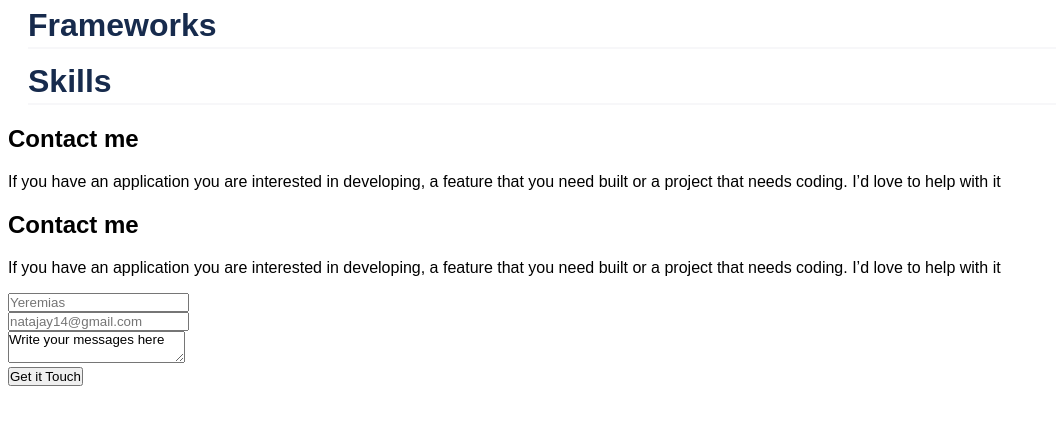
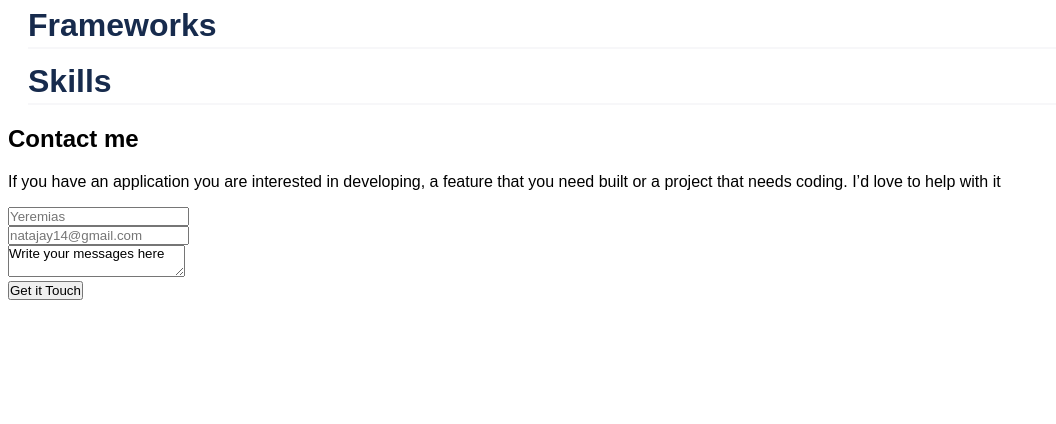
Before and after one commit to michaelasong/portfolio, a website: page index.html in a window 1280 px wide. Shown: the part 6017-6441 px from the top of the page, without its empty margins (0-1056 px from the left). After the commit the page ends 6359 px from the top, so only its background shows below. Drawn offline with Linux system fonts and the light colour scheme.

Commit message:
update: fix webhint

```diff
--- a/index.html
+++ b/index.html
@@ -204,15 +204,6 @@
     </ul>
   </div>
 
-  <footer class="footer">
-    <div class="contact-me">
-        <h2>Contact me</h2>
-        <p>
-            If you have an application you are interested in developing, a feature that you need built or a project that needs coding. I’d love to help with it
-        </p>
-    </div>
-
-
     <footer class="footer">
       <div class="contact-me">
           <h2>Contact me</h2>
@@ -225,7 +216,7 @@
           <form class="message-form" action="https://formspree.io/f/{form_id}" method="post">
              <ul>
                   <li class="input-li">
-                      <input type="text" name="text" id="text-input"  placeholder="Yeremias" max="30" required>
+                      <input type="text" name="text" id="text-input"  placeholder="Yeremias" maxlength="30" required>
                   </li>
                   <li class="input-li">
                       <input type="email" name="email" id="mail"  placeholder="natajay14@gmail.com" required>
@@ -244,7 +235,7 @@
           </div>
       </div>
  </footer>
-  </footer>
+
 
 </body>
 
```
